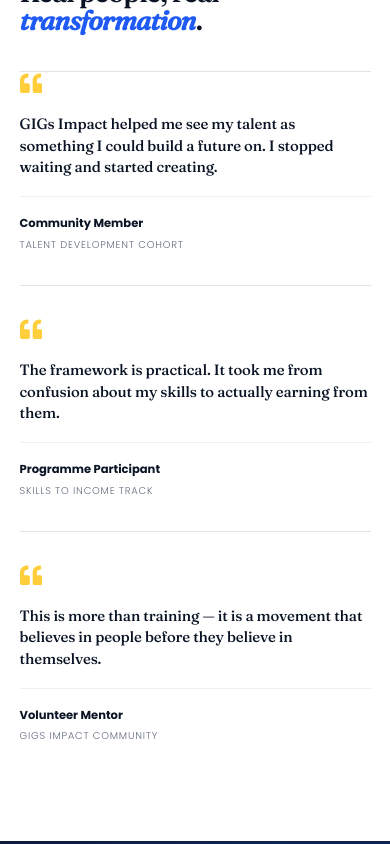
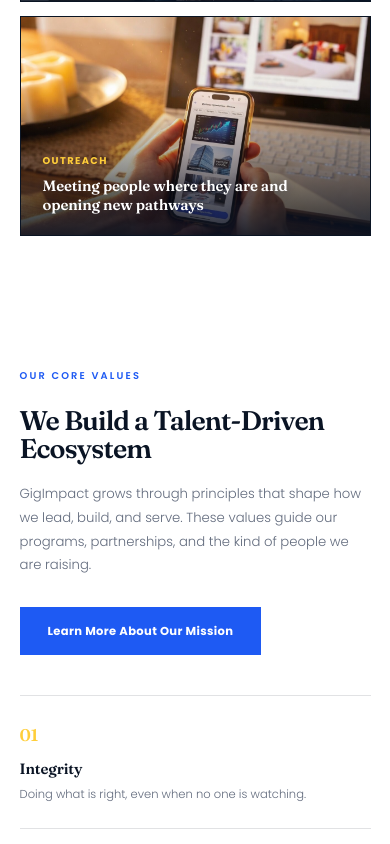
Before and after one commit to Jerry-Tekh/GIGs_IMPACT, a React (Vite) app in the folder gigImpacts/: page / in a window 390 px wide. Shown: the part 9718-10562 px from the top of the page. Built offline with nearby package versions, Linux system fonts and the light colour scheme; no server answers.

Commit message:
feat(ui): add home gallery section (real captions); remove blog newsletter; make About & Programs closing CTA sections light

```diff
--- a/gigImpacts/src/App.jsx
+++ b/gigImpacts/src/App.jsx
@@ -16,6 +16,7 @@
 import Reveal from './components/Reveal.jsx';
 import Breadcrumbs from './components/Breadcrumbs.jsx';
 import Testimonials from './components/Testimonials.jsx';
+import GallerySection from './components/sections/GallerySection.jsx';
 import CompanyMVV from './components/OrgMissionVison.jsx';
 import RoleProtectedRoute from './components/RoleProtectedRoute.jsx';
 import RouteFallback from './components/RouteFallback.jsx';
@@ -79,6 +80,7 @@
       <Reveal><ActionCards /></Reveal>
       <Reveal><WhatWeDo /></Reveal>
       <Reveal><ImpactStats /></Reveal>
+      <Reveal><GallerySection /></Reveal>
       <Reveal><Partners /></Reveal>
       <Reveal><Testimonials /></Reveal>
       <Reveal><DonationForm /></Reveal>
--- /dev/null
+++ b/gigImpacts/src/components/sections/GallerySection.jsx
@@ -0,0 +1,83 @@
+import React from 'react';
+import { Link } from 'react-router-dom';
+import { FaArrowRight } from 'react-icons/fa';
+import styles from './GallerySection.module.css';
+
+import gPath from '../../assets/sucesspath.jpg';
+import gCompetence from '../../assets/WhatWeDo/competence1.jpg';
+import gVolunteer from '../../assets/volunteer3.png';
+import gWhat from '../../assets/WhatWeDo/whatwedo2.jpg';
+import gSoft from '../../assets/WhatWeDo/softskills.png';
+import gExplore from '../../assets/explore.png';
+
+const MOMENTS = [
+  {
+    img: gPath,
+    tag: 'Talent Development',
+    title: 'Helping young people discover and build their talent',
+    span: 'wide'
+  },
+  {
+    img: gCompetence,
+    tag: 'Skills Training',
+    title: 'Hands-on sessions that turn learning into real ability'
+  },
+  {
+    img: gVolunteer,
+    tag: 'Community',
+    title: 'Volunteers and members building the mission together'
+  },
+  {
+    img: gSoft,
+    tag: 'Soft Skills',
+    title: 'Communication, collaboration, and confidence in practice'
+  },
+  {
+    img: gWhat,
+    tag: 'Mentorship',
+    title: 'Mentors guiding members through real growth and decisions',
+    span: 'wide'
+  },
+  {
+    img: gExplore,
+    tag: 'Outreach',
+    title: 'Meeting people where they are and opening new pathways'
+  }
+];
+
+const GallerySection = () => (
+  <section className={styles.section} id="gallery">
+    <div className={styles.inner}>
+      <header className={styles.head}>
+        <div>
+          <span className={styles.eyebrow}>In The Community</span>
+          <h2 className={styles.title}>Our work, in moments.</h2>
+          <p className={styles.lead}>
+            Training, mentorship, outreach, and community — a look at how GIGs Impact turns potential
+            into skill, value, and opportunity on the ground.
+          </p>
+        </div>
+        <Link to="/get-involved" className={styles.headLink}>
+          Be part of it <FaArrowRight aria-hidden="true" />
+        </Link>
+      </header>
+
+      <div className={styles.grid}>
+        {MOMENTS.map((m) => (
+          <figure
+            key={m.title}
+            className={`${styles.tile} ${m.span === 'wide' ? styles.wide : ''}`}
+          >
+            <img src={m.img} alt={m.title} loading="lazy" decoding="async" />
+            <figcaption className={styles.caption}>
+              <span className={styles.tag}>{m.tag}</span>
+              <p className={styles.captionTitle}>{m.title}</p>
+            </figcaption>
+          </figure>
+        ))}
+      </div>
+    </div>
+  </section>
+);
+
+export default GallerySection;
--- /dev/null
+++ b/gigImpacts/src/components/sections/GallerySection.module.css
@@ -0,0 +1,120 @@
+.section { padding: var(--section-pad-y) var(--section-pad-x); background: #ffffff; }
+.inner { max-width: 1240px; margin: 0 auto; }
+
+.head {
+  display: flex;
+  align-items: flex-end;
+  justify-content: space-between;
+  gap: 32px;
+  margin-bottom: 44px;
+  flex-wrap: wrap;
+}
+.head > div { max-width: 720px; }
+.eyebrow {
+  display: inline-block;
+  text-transform: uppercase;
+  letter-spacing: 0.22em;
+  font-size: var(--fs-caption);
+  font-weight: var(--fw-semibold);
+  color: var(--color-primary);
+  margin-bottom: 16px;
+}
+.title {
+  font-family: var(--font-display);
+  font-size: var(--fs-h1);
+  font-weight: var(--fw-semibold);
+  color: var(--color-text);
+  letter-spacing: -0.03em;
+  line-height: 1.05;
+  margin-bottom: 14px;
+}
+.lead { color: var(--color-text-muted); font-size: var(--fs-body-lg); line-height: 1.7; }
+.headLink {
+  display: inline-flex;
+  align-items: center;
+  gap: 10px;
+  color: var(--color-primary);
+  font-weight: var(--fw-bold);
+  font-size: var(--fs-body-sm);
+  text-transform: uppercase;
+  letter-spacing: 0.04em;
+  white-space: nowrap;
+  flex-shrink: 0;
+  transition: gap var(--transition-fast), color var(--transition-fast);
+}
+.headLink svg { transition: transform var(--transition-fast); }
+.headLink:hover { gap: 14px; color: var(--color-primary-deep); }
+.headLink:hover svg { transform: translateX(4px); }
+
+/* ── Grid ── */
+.grid {
+  display: grid;
+  grid-template-columns: repeat(4, 1fr);
+  gap: 14px;
+}
+
+.tile {
+  position: relative;
+  margin: 0;
+  overflow: hidden;
+  aspect-ratio: 4 / 5;
+  background: var(--color-ink);
+  border: 1px solid var(--color-border);
+}
+.tile.wide { grid-column: span 2; aspect-ratio: 16 / 10; }
+
+.tile img {
+  width: 100%;
+  height: 100%;
+  object-fit: cover;
+  border-radius: 0;
+  transition: transform 0.6s var(--ease-out-expo);
+  filter: saturate(1.02);
+}
+.tile:hover img { transform: scale(1.05); }
+
+.tile::after {
+  content: '';
+  position: absolute;
+  inset: 0;
+  background: linear-gradient(180deg, rgba(10, 20, 36, 0) 38%, rgba(10, 20, 36, 0.86) 100%);
+  pointer-events: none;
+}
+
+.caption {
+  position: absolute;
+  left: 0; right: 0; bottom: 0;
+  z-index: 1;
+  padding: 22px 22px 20px;
+  color: #fff;
+}
+.tag {
+  display: inline-block;
+  text-transform: uppercase;
+  letter-spacing: 0.14em;
+  font-size: var(--fs-caption);
+  font-weight: var(--fw-bold);
+  color: var(--color-accent);
+  margin-bottom: 8px;
+}
+.captionTitle {
+  margin: 0;
+  font-family: var(--font-display);
+  font-size: var(--fs-h4);
+  font-weight: var(--fw-semibold);
+  line-height: 1.25;
+  letter-spacing: -0.01em;
+  color: #fff;
+  text-shadow: 0 1px 12px rgba(10, 20, 36, 0.5);
+}
+
+@media (max-width: 980px) {
+  .section { padding: var(--section-pad-y-tablet) var(--section-pad-x-tablet); }
+  .grid { grid-template-columns: repeat(2, 1fr); }
+  .tile.wide { grid-column: span 2; aspect-ratio: 16 / 9; }
+}
+@media (max-width: 560px) {
+  .section { padding: var(--section-pad-y-mobile) var(--section-pad-x-mobile); }
+  .grid { grid-template-columns: 1fr; }
+  .tile, .tile.wide { aspect-ratio: 16 / 10; grid-column: auto; }
+}
--- a/gigImpacts/src/pages/About/AboutPage.jsx
+++ b/gigImpacts/src/pages/About/AboutPage.jsx
@@ -251,15 +251,15 @@
         {/* ── Founder's message / CTA ── */}
         <section className={styles.quoteSection}>
           <div className={styles.quoteShell}>
-            <span className={styles.sectionTagLight}>Founder&apos;s Message</span>
+            <span className={styles.sectionTag}>Founder&apos;s Message</span>
             <h2>Change will come from building.</h2>
             <p>
               The work of this community starts with a simple belief: people do not need perfect conditions
               to begin. They need clarity, structure, and the courage to start with what they already have.
             </p>
             <div className={styles.quoteActions}>
-              <Link to="/get-involved" className={styles.primaryBtnLight}>Get Involved</Link>
-              <Link to="/contact" className={styles.secondaryBtnLight}>Connect With Us</Link>
+              <Link to="/get-involved" className={styles.primaryBtn}>Get Involved</Link>
+              <Link to="/contact" className={styles.secondaryBtn}>Connect With Us</Link>
             </div>
           </div>
         </section>
--- a/gigImpacts/src/pages/About/AboutPage.module.css
+++ b/gigImpacts/src/pages/About/AboutPage.module.css
@@ -290,25 +290,19 @@
 }
 .frameworkRow p { color: var(--color-text-muted); font-size: var(--fs-body-sm); line-height: 1.6; }
 
-/* ── Founder's message / CTA (ink band) ── */
+/* ── Founder's message / CTA (light) ── */
 .quoteSection {
   padding: var(--section-pad-y) var(--section-pad-x);
   background:
-    radial-gradient(circle at 86% 14%, rgba(30, 90, 243, 0.26), transparent 44%),
-    var(--color-ink);
-  color: #fff;
+    radial-gradient(circle at 92% 0%, var(--color-primary-soft), transparent 42%),
+    var(--color-surface);
+  color: var(--color-text);
   position: relative;
-}
-.quoteSection::before {
-  content: '';
-  position: absolute;
-  top: 0; left: 0; right: 0;
-  height: 3px;
-  background: linear-gradient(90deg, var(--color-accent), var(--color-primary), transparent);
+  border-top: 1px solid var(--color-border);
 }
 .quoteShell { max-width: 880px; margin: 0 auto; }
-.quoteShell h2 { color: #fff; margin: 0 0 18px; }
-.quoteShell p { color: var(--color-on-dark); font-size: var(--fs-body-lg); line-height: 1.8; max-width: 60ch; margin-bottom: 30px; }
+.quoteShell h2 { color: var(--color-text); margin: 0 0 18px; }
+.quoteShell p { color: var(--color-text-muted); font-size: var(--fs-body-lg); line-height: 1.8; max-width: 60ch; margin-bottom: 30px; }
 .quoteActions { display: flex; gap: 12px; flex-wrap: wrap; }
 
 /* ══ Responsive ══ */
--- a/gigImpacts/src/pages/Blog/Blog.jsx
+++ b/gigImpacts/src/pages/Blog/Blog.jsx
@@ -307,26 +307,6 @@
           </button>
         ))}
       </motion.div>
-
-      <motion.section
-        className={styles.newsletterSection}
-        variants={blogSectionReveal}
-        initial="hidden"
-        whileInView="show"
-        viewport={viewport}
-      >
-        <motion.div className={styles.newsletterShell} variants={staggerGroup}>
-          <motion.div variants={blogItemReveal}>
-            <span className={styles.sectionTagLight}>Newsletter</span>
-            <h2>Get ideas and updates that support growth, work, and leadership.</h2>
-          </motion.div>
-
-          <motion.form className={styles.newsletterForm} onSubmit={(e) => e.preventDefault()} variants={blogItemReveal}>
-            <input type="email" placeholder="Your email address" required />
-            <button type="submit">Subscribe</button>
-          </motion.form>
-        </motion.div>
-      </motion.section>
     </div>
   );
 };
--- a/gigImpacts/src/pages/Program/Program.jsx
+++ b/gigImpacts/src/pages/Program/Program.jsx
@@ -315,7 +315,7 @@
       >
         <motion.div className={styles.ctaShell} variants={staggerGroup}>
           <motion.div variants={programItemReveal}>
-            <span className={styles.sectionTagLight}>Next Step</span>
+            <span className={styles.sectionTag}>Next Step</span>
             <h2>Ready to grow through a structure that turns ability into measurable value?</h2>
           </motion.div>
 
@@ -323,7 +323,7 @@
             <Link to="/contact" className={styles.primaryBtn}>
               Talk To Us
             </Link>
-            <a href="#stage-framework" className={styles.secondaryBtnLight}>
+            <a href="#stage-framework" className={styles.secondaryBtn}>
               Revisit The Framework
             </a>
           </motion.div>
--- a/gigImpacts/src/pages/Program/Program.module.css
+++ b/gigImpacts/src/pages/Program/Program.module.css
@@ -465,21 +465,14 @@
   background: var(--color-primary);
 }
 
-/* ── CTA section ── ink band ── */
+/* ── CTA section ── light ── */
 .ctaSection {
   background:
-    radial-gradient(circle at 86% 16%, rgba(30, 90, 243, 0.28), transparent 44%),
-    var(--color-ink);
-  color: #ffffff;
+    radial-gradient(circle at 92% 0%, var(--color-primary-soft), transparent 42%),
+    var(--color-surface);
+  color: var(--color-text);
   overflow: hidden;
-}
-
-.ctaSection::before {
-  content: '';
-  position: absolute;
-  top: 0; left: 0; right: 0;
-  height: 3px;
-  background: linear-gradient(90deg, var(--color-accent), var(--color-primary), transparent);
+  border-top: 1px solid var(--color-border);
 }
 
 .ctaShell {
@@ -494,7 +487,7 @@
 .sectionTagLight { margin-bottom: 12px; }
 
 .ctaShell h2 {
-  color: #ffffff;
+  color: var(--color-text);
   letter-spacing: -0.025em;
 }
 
```
